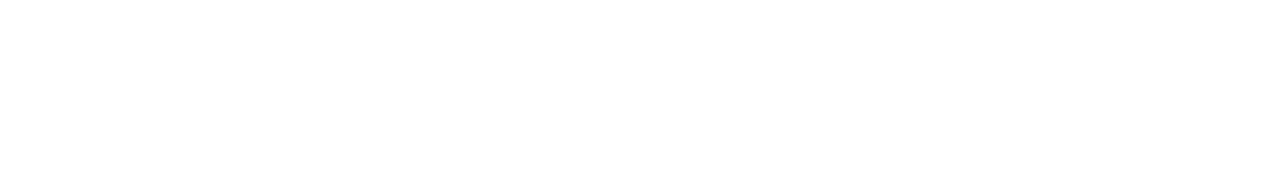
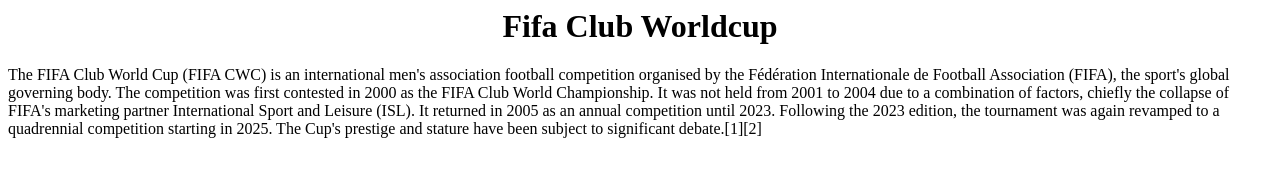
Before and after one commit to Manojkumaran3/samplehtmlwork, a plain HTML site: page index.html in a window 1280 px wide. Drawn offline with Linux system fonts and the light colour scheme.

Commit message:
The center tag added

```diff
--- a/index.html
+++ b/index.html
@@ -3,11 +3,11 @@
   <head>
   <title>
   Document
-  <title/>
+  </title>
   </head>
 
   <body>
-  <h1>Fifa Club Worldcup </h1>
+  <h1><center>Fifa Club Worldcup</center> </h1>
   <p> The FIFA Club World Cup (FIFA CWC) is an international men's association football competition organised by the Fédération Internationale de Football Association (FIFA), the sport's global governing body. The competition was first contested in 2000 as the FIFA Club World Championship. It was not held from 2001 to 2004 due to a combination of factors, chiefly the collapse of FIFA's marketing partner International Sport and Leisure (ISL). It returned in 2005 as an annual competition until 2023. Following the 2023 edition, the tournament was again revamped to a quadrennial competition starting in 2025. The Cup's prestige and stature have been subject to significant debate.[1][2]</p>
   </body>
   </html>
```
